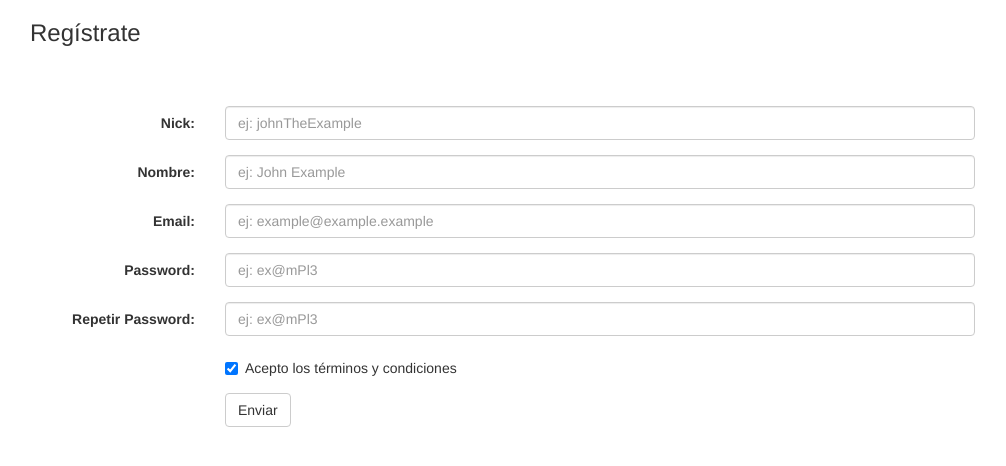
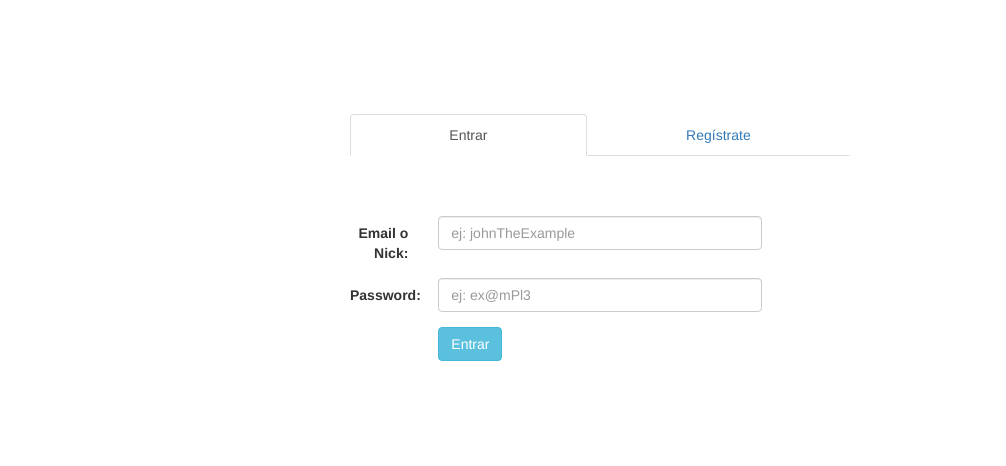
Before and after one commit to aitorzc/Proyecto-Final-DAW, a PHP site: page /view/regiser_view.html in a window 1280 px wide. Shown: the top 466 px of the page, without its empty margins (40-1046 px from the left). Run offline with PHP 8.4, Linux system fonts and the light colour scheme; some libraries are stand-ins or nearby versions.

Commit message:
Mejorando interfaz registro y login añadido

```diff
--- a/view/main.css
+++ b/view/main.css
@@ -36,3 +36,8 @@
     cursor: pointer;
 
 }
+#btnMenu span:hover{
+
+
+
+}
--- a/view/regiser_view.html
+++ b/view/regiser_view.html
@@ -11,7 +11,35 @@
 </head>
 <body>
 <div class="container">
-    <h3>Regístrate</h3>
+    <div class="main-content">
+        <ul class="nav nav-tabs nav-justified">
+            <li class="active"><a data-toggle="pill" href="#entrar">Entrar</a></li>
+            <li><a data-toggle="pill" href="#registrarme">Regístrate</a></li>
+        </ul>
+        <div class="tab-content">
+            <div id="entrar" class="tab-pane fade in active">
+                <form class="form-horizontal">
+                    <div class="form-group">
+                        <label class="control-label col-sm-2">Email o Nick:</label>
+                        <div class="col-sm-8">
+                            <input type="text" class="form-control" id="nick" maxlength="12" placeholder="ej: johnTheExample">
+                        </div>
+                    </div>
+                    <div class="form-group">
+                        <label class="control-label col-sm-2">Password:</label>
+                        <div class="col-sm-8">
+                            <input type="password" class="form-control" id="pswd" maxlength="25" placeholder="ej: ex@mPl3">
+                        </div>
+                    </div>
+                    <div class="form-group">
+                        <div class="col-sm-offset-2 col-sm-8">
+                            <button type="submit" class="btn btn-info">Entrar</button>
+                        </div>
+                    </div>
+                </form>
+            </div>
+
+            <div id="registrarme" class="tab-pane fade">
                 <form class="form-horizontal">
                     <div class="form-group">
                         <label class="control-label col-sm-2">Nick:</label>
@@ -52,10 +80,13 @@
                     </div>
                     <div class="form-group">
                         <div class="col-sm-offset-2 col-sm-8">
-                <button type="submit" class="btn btn-default">Enviar</button>
+                            <button type="submit" class="btn btn-info">Enviar</button>
                         </div>
                     </div>
                 </form>
             </div>
+        </div>
+    </div>
+</div>
 </body>
 </html>
--- a/view/register.css
+++ b/view/register.css
@@ -3,3 +3,11 @@
     margin-top: 60px;
 
 }
+.main-content{
+
+    width: 500px;
+    height: auto;
+    margin: auto;
+    margin-top: 10%;
+    border-radius: 4px;
+}
```
Also changed, not shown: view/register.js (+11 -1 lines). Lines whose indentation alone changed are shown as unchanged.
